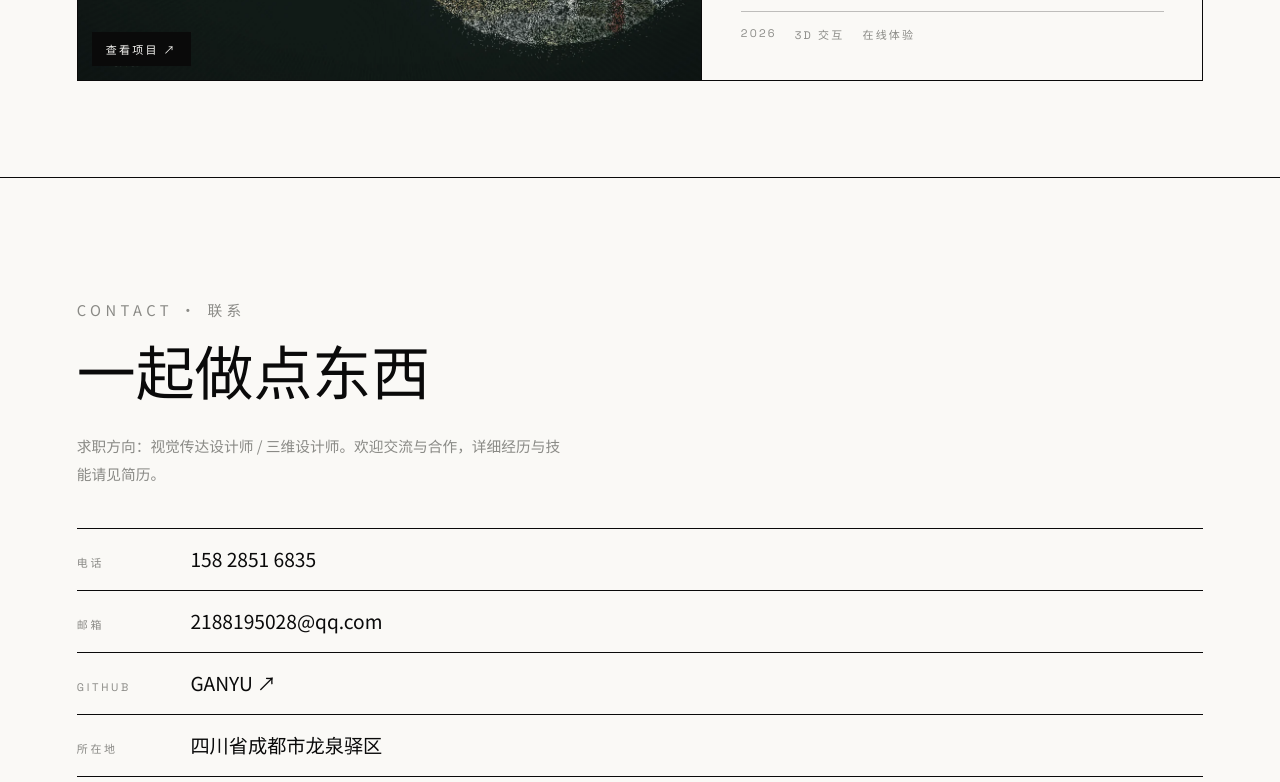
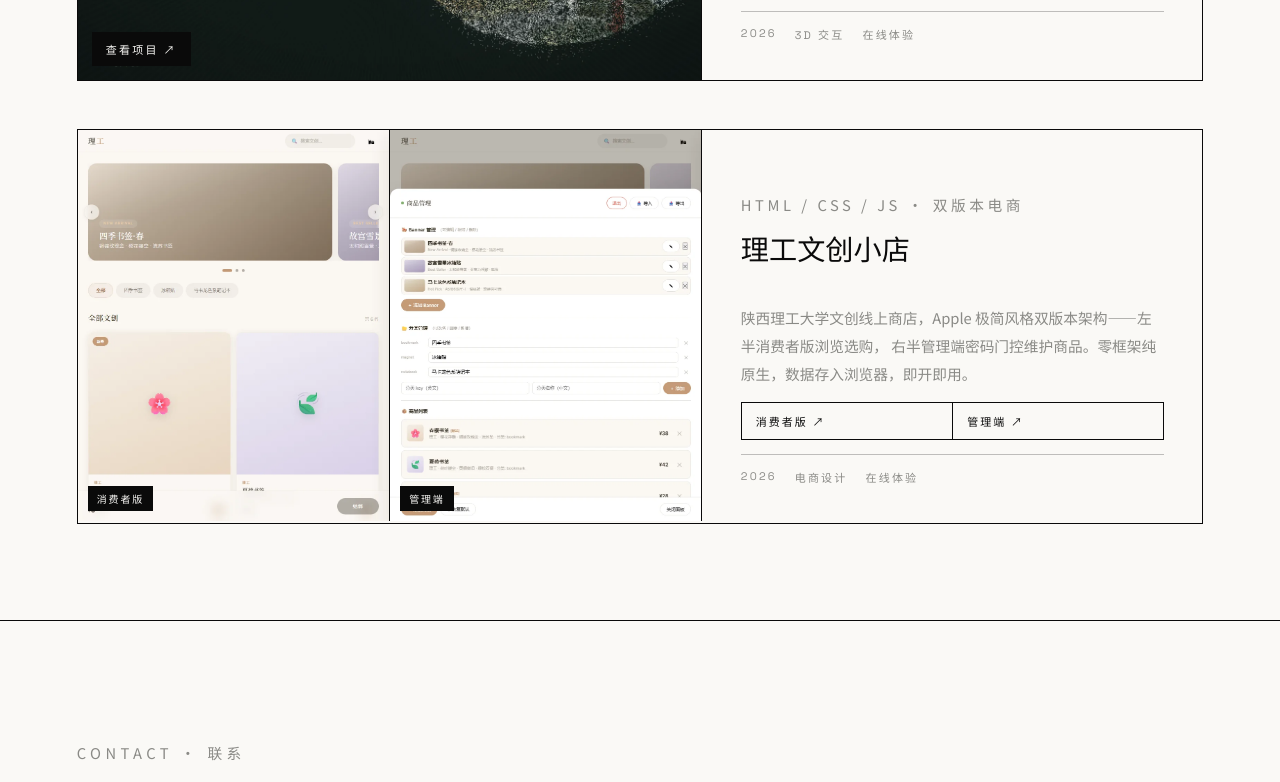
Before and after one commit to 2188195028-crypto/ganyu-portfolio, a plain HTML site: page index.html in a window 1280 px wide. Shown: the part 1950-2732 px from the top of the page. Drawn offline with Linux system fonts and the light colour scheme.

Commit message:
作品: 新增理工文创小店双版本卡片(消费者版+管理端, 竖版截图填满框)

```diff
--- a/index.html
+++ b/index.html
@@ -210,6 +210,61 @@
       padding: 9px 14px;
       text-decoration: none;
     }
+    /* 双版本缩略图: 一个框内左右并排填满整个框, 各自可点击 */
+    /* 截图按半格比例(竖版 0.8:1)重拍, cover 无裁切即整幅填满 */
+    .work-thumb-duo { display: flex; }
+    .duo-half {
+      position: relative;
+      display: block;
+      flex: 1;
+      min-width: 0;
+      overflow: hidden;
+    }
+    .duo-half + .duo-half { border-left: 1px solid var(--ink); }
+    .duo-half img {
+      display: block;
+      width: 100%;
+      height: 100%;
+      object-fit: cover;
+      transition: transform .5s ease;
+    }
+    .duo-half:hover img,
+    .duo-half:focus-visible img { transform: scale(1.02); }
+    .duo-tag {
+      position: absolute;
+      left: 10px; bottom: 10px;
+      background: var(--ink);
+      color: var(--bg);
+      font-size: 10px;
+      letter-spacing: .18em;
+      padding: 5px 9px;
+    }
+    /* 双版本入口: 信息区内两个版本并列链接(细线分隔) */
+    .work-versions {
+      display: grid;
+      grid-template-columns: 1fr 1fr;
+      border: 1px solid var(--ink);
+    }
+    .work-versions a,
+    .work-versions span {
+      display: flex;
+      align-items: center;
+      justify-content: space-between;
+      gap: 8px;
+      padding: 10px 14px;
+      font-size: 11px;
+      letter-spacing: .18em;
+      text-transform: uppercase;
+      text-decoration: none;
+      color: var(--ink);
+    }
+    .work-versions > * + * { border-left: 1px solid var(--ink); }
+    .work-versions a { transition: background .3s ease, color .3s ease; }
+    .work-versions a:hover,
+    .work-versions a:focus-visible {
+      background: var(--ink);
+      color: var(--bg);
+    }
     .work-info {
       padding: clamp(24px, 3vw, 40px);
       display: flex;
@@ -416,6 +471,14 @@
     }
     /* 查看项目按钮: 反色(白底黑字) */
     #spotlight .work-view { background: #f5f5ec; color: #0a0a0a; }
+    /* 双版本缩略图: 反色分隔线与版本标签 */
+    #spotlight .duo-half + .duo-half { border-color: rgba(245, 245, 236, .28); }
+    #spotlight .duo-tag { background: #f5f5ec; color: #0a0a0a; }
+    /* 双版本入口: 反色边框与文字 */
+    #spotlight .work-versions { border-color: rgba(245, 245, 236, .28); }
+    #spotlight .work-versions > * + * { border-color: rgba(245, 245, 236, .28); }
+    #spotlight .work-versions a,
+    #spotlight .work-versions span { color: rgba(245, 245, 236, .78); }
     /* 蒙版修复: 镜像作品卡背景透出黑底(原 .work-card 白底盖住 spotlight 黑底, 白字隐形) */
     #spotlight .work-card { background: transparent; }
     /* 镜像首屏: 与主首屏同尺寸同位置, 文字反色(圆内显示英文标题) */
@@ -560,6 +623,44 @@
           </div>
         </div>
       </article>
+
+      <!-- 作品卡片: 理工文创小店(一个框内左右并排展示双版本) -->
+      <article class="work-card">
+        <div class="work-thumb work-thumb-duo">
+          <a class="duo-half" href="https://2188195028-crypto.github.io/lgwc/"
+             target="_blank" rel="noopener" aria-label="打开理工文创小店消费者版">
+            <img src="assets/lgwc.webp" alt="理工文创小店消费者版 — 米白底玫瑰金强调色的 Apple 极简风文创电商页面" />
+            <span class="duo-tag">消费者版</span>
+          </a>
+          <a class="duo-half" href="https://2188195028-crypto.github.io/lgwc/admin.html"
+             target="_blank" rel="noopener" aria-label="打开理工文创小店管理端">
+            <img src="assets/lgwc-admin.webp" alt="理工文创小店管理端 — 密码门控的商品管理面板" />
+            <span class="duo-tag">管理端</span>
+          </a>
+        </div>
+        <div class="work-info">
+          <p class="work-tag">HTML / CSS / JS · 双版本电商</p>
+          <h3 class="work-title">
+            <a href="https://2188195028-crypto.github.io/lgwc/"
+               target="_blank" rel="noopener">理工文创小店</a>
+          </h3>
+          <p class="work-desc">
+            陕西理工大学文创线上商店，Apple 极简风格双版本架构——左半消费者版浏览选购，
+            右半管理端密码门控维护商品。零框架纯原生，数据存入浏览器，即开即用。
+          </p>
+          <div class="work-versions">
+            <a href="https://2188195028-crypto.github.io/lgwc/"
+               target="_blank" rel="noopener">消费者版 ↗</a>
+            <a href="https://2188195028-crypto.github.io/lgwc/admin.html"
+               target="_blank" rel="noopener">管理端 ↗</a>
+          </div>
+          <div class="work-meta">
+            <span>2026</span>
+            <span>电商设计</span>
+            <span>在线体验</span>
+          </div>
+        </div>
+      </article>
     </section>
 
     <!-- ============ 联系(信息来自简历) ============ -->
@@ -650,6 +751,36 @@
           <div class="work-meta">
             <span>2026</span>
             <span>3D 交互</span>
+            <span>在线体验</span>
+          </div>
+        </div>
+      </article>
+
+      <article class="work-card">
+        <span class="work-thumb work-thumb-duo">
+          <span class="duo-half">
+            <img src="assets/lgwc.webp" alt="" />
+            <span class="duo-tag">消费者版</span>
+          </span>
+          <span class="duo-half">
+            <img src="assets/lgwc-admin.webp" alt="" />
+            <span class="duo-tag">管理端</span>
+          </span>
+        </span>
+        <div class="work-info">
+          <p class="work-tag">HTML / CSS / JS · 双版本电商</p>
+          <h3 class="work-title">理工文创小店</h3>
+          <p class="work-desc">
+            陕西理工大学文创线上商店，Apple 极简风格双版本架构——左半消费者版浏览选购，
+            右半管理端密码门控维护商品。零框架纯原生，数据存入浏览器，即开即用。
+          </p>
+          <div class="work-versions">
+            <span>消费者版 ↗</span>
+            <span>管理端 ↗</span>
+          </div>
+          <div class="work-meta">
+            <span>2026</span>
+            <span>电商设计</span>
             <span>在线体验</span>
           </div>
         </div>
```
Also changed, not shown: tools/shot-lgwc-admin.mjs (added, +61 -0 lines), tools/shot-lgwc.mjs (added, +54 -0 lines), assets/lgwc-admin.webp (added), assets/lgwc.webp (added).
